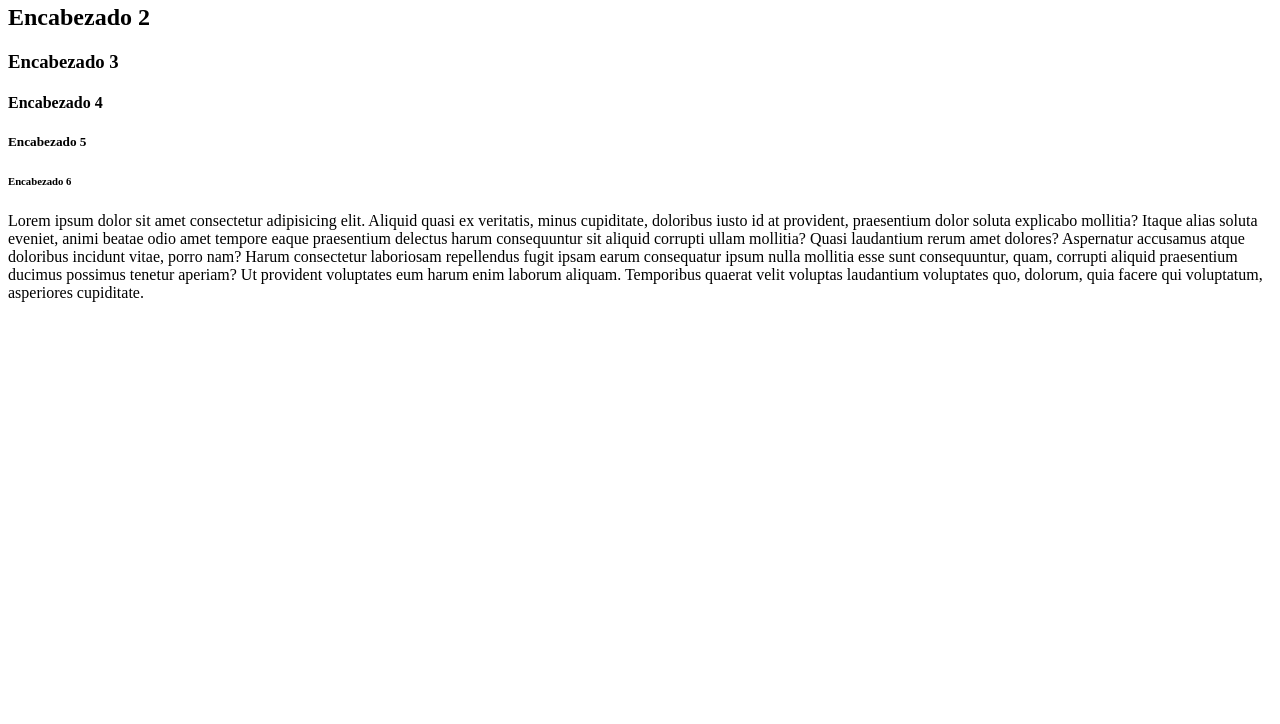
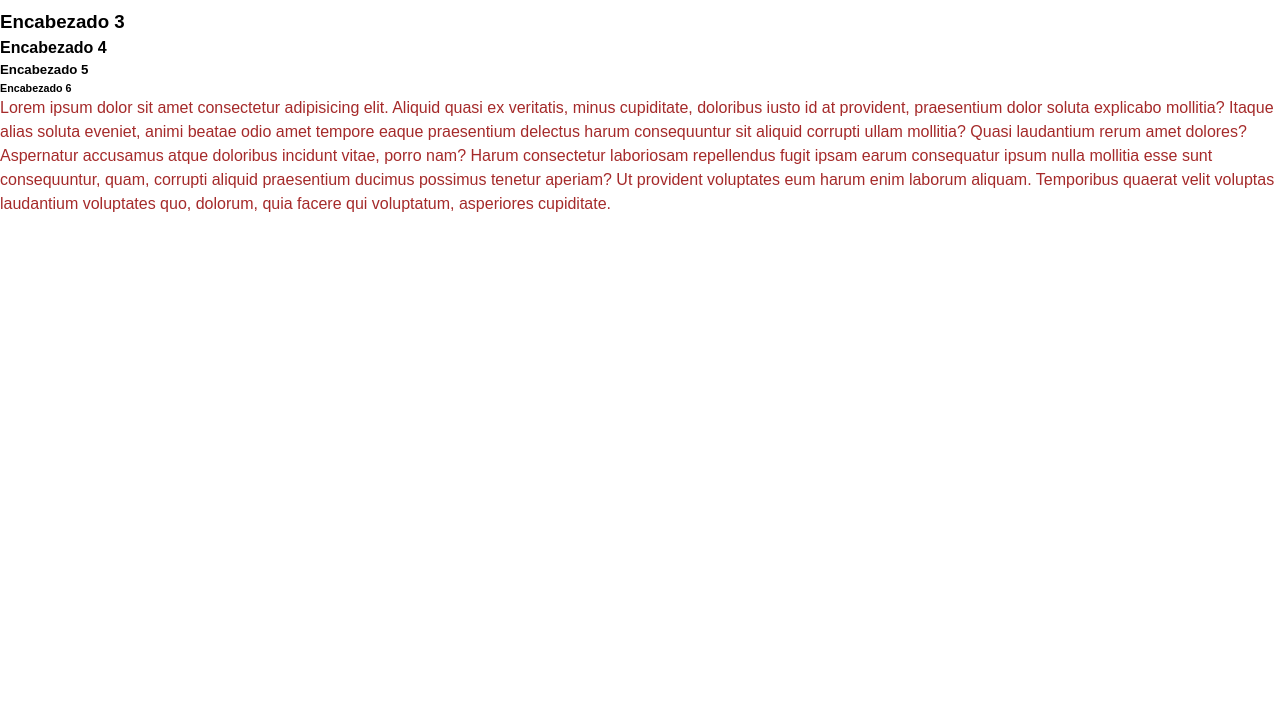
Before and after one commit to MonserratGE/generation_bootcamp, a plain HTML site: page generation_html/intro_apps_web/index.html in a window 1280 px wide. Shown: the part 76-800 px from the top of the page. Drawn offline with Linux system fonts and the light colour scheme.

Commit message:
Agragamos css y js

```diff
--- /dev/null
+++ b/generation_html/intro_apps_web/assets/css/styles.css
@@ -0,0 +1,11 @@
+*{
+    margin: 0;
+    padding: 0;
+    box-sizing: border-box;
+    font-family: 'IBM Plex Sans', sans-serif;
+    line-height: 1.5;
+}
+
+p{
+    color:brown;
+}
--- /dev/null
+++ b/generation_html/intro_apps_web/assets/js/main.js
@@ -0,0 +1 @@
+alert('Mi primer pagina completa')
--- a/generation_html/intro_apps_web/index.html
+++ b/generation_html/intro_apps_web/index.html
@@ -4,6 +4,7 @@
     <meta charset="UTF-8">
     <meta http-equiv="X-UA-Compatible" content="IE=edge">
     <meta name="viewport" content="width=device-width, initial-scale=1.0">
+    <link rel="stylesheet" href="./assets/css/styles.css">
     <title>Document</title>
 </head>
 <body>
@@ -15,5 +16,6 @@
     <h6> Encabezado 6</h6>
 
     <p>Lorem ipsum dolor sit amet consectetur adipisicing elit. Aliquid quasi ex veritatis, minus cupiditate, doloribus iusto id at provident, praesentium dolor soluta explicabo mollitia? Itaque alias soluta eveniet, animi beatae odio amet tempore eaque praesentium delectus harum consequuntur sit aliquid corrupti ullam mollitia? Quasi laudantium rerum amet dolores? Aspernatur accusamus atque doloribus incidunt vitae, porro nam? Harum consectetur laboriosam repellendus fugit ipsam earum consequatur ipsum nulla mollitia esse sunt consequuntur, quam, corrupti aliquid praesentium ducimus possimus tenetur aperiam? Ut provident voluptates eum harum enim laborum aliquam. Temporibus quaerat velit voluptas laudantium voluptates quo, dolorum, quia facere qui voluptatum, asperiores cupiditate.</p>
+    <script src="./assets/js/main.js"></script>
 </body>
 </html>
```
